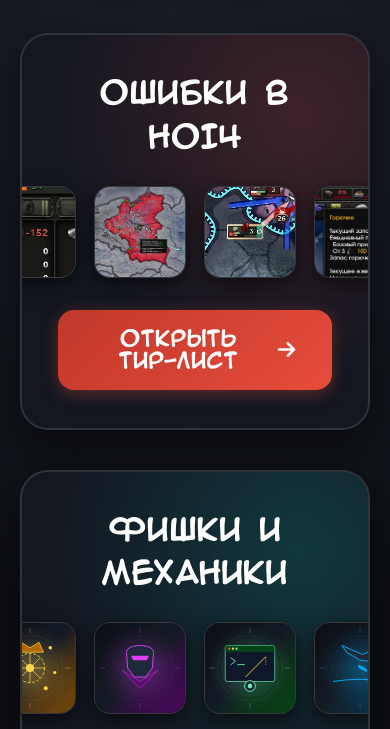
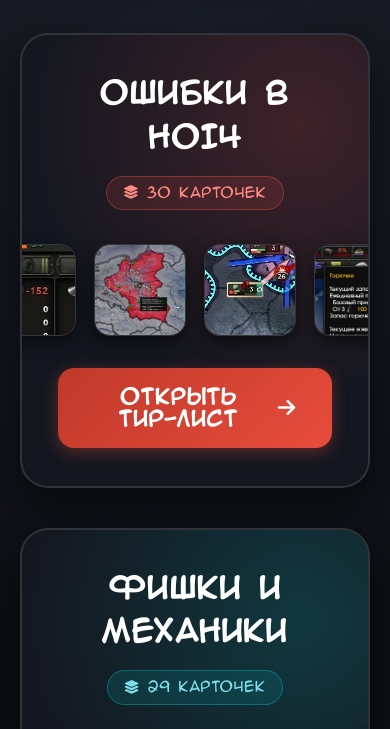
Before and after one commit to Redefinedqq/hoi4-tools, a website built with Vite: page index.html in a window 390 px wide. Shown: the part 115-844 px from the top of the page. Built offline with nearby package versions, Linux system fonts and the light colour scheme.

Commit message:
feat: complete full 29-card mechanics pool, remove deck title bar, add dynamic welcome badges, unify font sizes

```diff
--- a/app.js
+++ b/app.js
@@ -68,92 +68,37 @@
   // Centralized toggle: Switch to false to instantly restore authentic game screenshots in 1 click
   const USE_AI_PLACEHOLDER_GRAPHICS = true;
 
-  // 20 Curated Mechanics and Competitive Tricks
+  // 29 Curated Mechanics and Competitive Tricks (17 Classic + 12 Fresh Meta & Community Memes)
   const MECHANICS = [
     {
-      id: 'trick-31-gypsy-family',
-      title: '«ЦЫГАНСКАЯ СЕМЬЯ» АЙДИМА',
+      id: 'trick-03-naval-drops',
+      title: 'МОРСКИЕ ДРОПЫ',
+      nativeImg: 'assets/cards/card-17-no-naval-invasion.webp',
+      placeholderImg: 'assets/cards/placeholders/trick-03-naval-drops.svg'
+    },
+    {
+      id: 'trick-04-hull-conversion',
+      title: 'КОНВЕРСИЯ',
+      nativeImg: 'assets/cards/card-05b-bad-templates-tanks.webp',
+      placeholderImg: 'assets/cards/placeholders/trick-04-hull-conversion.svg'
+    },
+    {
+      id: 'trick-06-attache-coop',
+      title: 'АТТАШЕ',
       nativeImg: 'assets/cards/card-07-zero-stability.webp',
-      placeholderImg: 'assets/cards/placeholders/trick-31-gypsy-family.svg'
+      placeholderImg: 'assets/cards/placeholders/trick-06-attache.svg'
+    },
+    {
+      id: 'trick-09-air-transports-supply',
+      title: 'СНАБЖЕНИЕ С ВОЗДУХА',
+      nativeImg: 'assets/cards/card-18-tanks-no-supply.webp',
+      placeholderImg: 'assets/cards/placeholders/trick-09-air-transports-supply.svg'
     },
     {
       id: 'trick-10-space-marines',
-      title: 'СПЕЙСМАРИНЫ В МУЛЬТИПЛЕЕРЕ',
+      title: 'КОСМОДЕСАНТ',
       nativeImg: 'assets/cards/card-40-tanks-in-mountains.webp',
       placeholderImg: 'assets/cards/placeholders/trick-10-space-marines.svg'
-    },
-    {
-      id: 'trick-32-dnepr-defense',
-      title: 'УХОД В ОБОРОНУ ПО ДНЕПРУ',
-      nativeImg: 'assets/cards/card-31-attack-river-forts.webp',
-      placeholderImg: 'assets/cards/placeholders/trick-32-dnepr-defense.svg'
-    },
-    {
-      id: 'trick-33-console-prime',
-      title: 'СТРОЙБАТЫ И КОНСОЛЬНЫЙ ПРАЙМ',
-      nativeImg: 'assets/cards/card-04-forgot-building.webp',
-      placeholderImg: 'assets/cards/placeholders/trick-33-console-prime.svg'
-    },
-    {
-      id: 'trick-34-single-helmet-spam',
-      title: 'СПАМ 1-КАСОЧНЫХ ДИВИЗИЙ',
-      nativeImg: 'assets/cards/card-14-uncovered-front.webp',
-      placeholderImg: 'assets/cards/placeholders/trick-34-single-helmet-spam.svg'
-    },
-    {
-      id: 'trick-35-trophy-conversion',
-      title: 'КОНВЕРСИЯ ТРОФЕЕВ В САУ',
-      nativeImg: 'assets/cards/card-05b-bad-templates-tanks.webp',
-      placeholderImg: 'assets/cards/placeholders/trick-35-trophy-conversion.svg'
-    },
-    {
-      id: 'trick-27-midget-sub-mines',
-      title: 'БЛОКАДА МИНАМИ НА 1000 МИН',
-      nativeImg: 'assets/cards/card-48-english-channel-convoy.webp',
-      placeholderImg: 'assets/cards/placeholders/trick-27-midget-sub-mines.svg'
-    },
-    {
-      id: 'trick-36-planning-reset',
-      title: 'СБРОС ПЛАНИРОВАНИЯ В МИКРО',
-      nativeImg: 'assets/cards/card-55-no-microcontrol.webp',
-      placeholderImg: 'assets/cards/placeholders/trick-36-planning-reset.svg'
-    },
-    {
-      id: 'trick-37-cas-train-busting',
-      title: 'ВЫБИВАНИЕ ПОЕЗДОВ ЧЕРЕЗ CAS',
-      nativeImg: 'assets/cards/card-32-no-trains.webp',
-      placeholderImg: 'assets/cards/placeholders/trick-37-cas-train-busting.svg'
-    },
-    {
-      id: 'trick-38-puppet-drain',
-      title: 'ПОДСОС РЕСУРСОВ С МАРИОНЕТОК',
-      nativeImg: 'assets/cards/card-33-no-convoys-trade.webp',
-      placeholderImg: 'assets/cards/placeholders/trick-38-puppet-drain.svg'
-    },
-    {
-      id: 'trick-39-destroyer-swarm',
-      title: 'ТОРПЕДНЫЙ РОЙ ЭСМИНЦЕВ',
-      nativeImg: 'assets/cards/card-10-fleet-sunk-one-battle.webp',
-      placeholderImg: 'assets/cards/placeholders/trick-39-destroyer-swarm.svg'
-    },
-    {
-      id: 'trick-40-vdv-rail-cut',
-      title: 'ВДВ НА Ж/Д РАЗВЯЗКИ',
-      nativeImg: 'assets/cards/card-45-lost-capital-paratroopers.webp',
-      placeholderImg: 'assets/cards/placeholders/trick-40-vdv-rail-cut.svg'
-    },
-    {
-      id: 'trick-41-consumer-goods-zero',
-      title: 'РАЗГОН В 0% ТНП (ТОВАРОВ)',
-      nativeImg: 'assets/cards/card-36-early-mobilization.webp',
-      placeholderImg: 'assets/cards/placeholders/trick-41-consumer-goods-zero.svg'
-    },
-    {
-      id: 'trick-13-fake-intel-divisions',
-      title: 'КУЧУ ДИВИЗИЙ С ОДНОГО БАТАЛЬОНА ДЛЯ НЕКОТОРЫХ МЕХАНИК',
-      desc: 'Например, для быстрого аншлюза или чтобы больше добровольческих дивизий в Испанию отправить.',
-      nativeImg: 'assets/cards/card-06-forgot-agency.webp',
-      placeholderImg: 'assets/cards/placeholders/trick-13-fake-intel-divisions.svg'
     },
     {
       id: 'trick-11-licence-production',
@@ -162,28 +107,35 @@
       placeholderImg: 'assets/cards/placeholders/trick-11-licence-production.svg'
     },
     {
-      id: 'trick-04-hull-conversion',
-      title: 'КОНВЕРСИЯ',
-      nativeImg: 'assets/cards/card-05b-bad-templates-tanks.webp',
-      placeholderImg: 'assets/cards/placeholders/trick-04-hull-conversion.svg'
-    },
-    {
-      id: 'trick-06-attache',
-      title: 'АТТАШЕ',
-      nativeImg: 'assets/cards/card-07-zero-stability.webp',
-      placeholderImg: 'assets/cards/placeholders/trick-06-attache.svg'
-    },
-    {
       id: 'trick-12-manual-naval-strike',
       title: 'МОРБОБРЫ',
       nativeImg: 'assets/cards/card-11-naval-bombers-no-fleet.webp',
       placeholderImg: 'assets/cards/placeholders/trick-12-manual-naval-strike.svg'
     },
     {
-      id: 'trick-29-anti-air-piercing',
-      title: 'ПВО ВМЕСТО ПТ',
-      nativeImg: 'assets/cards/card-05d-bad-templates-navy.webp',
-      placeholderImg: 'assets/cards/placeholders/trick-29-anti-air-piercing.svg'
+      id: 'trick-13-fake-intel-divisions',
+      title: 'КУЧУ ДИВИЗИЙ С ОДНОГО БАТАЛЬОНА ДЛЯ НЕКОТОРЫХ МЕХАНИК',
+      desc: 'Например, для быстрого аншлюза или чтобы больше добровольческих дивизий в Испанию отправить',
+      nativeImg: 'assets/cards/card-06-forgot-agency.webp',
+      placeholderImg: 'assets/cards/placeholders/trick-13-fake-intel-divisions.svg'
+    },
+    {
+      id: 'trick-16-scorch-earth-retreat',
+      title: 'ВЫЖЖЕННАЯ ЗЕМЛЯ',
+      nativeImg: 'assets/cards/card-52-fort-line-flanked.webp',
+      placeholderImg: 'assets/cards/placeholders/trick-16-scorch-earth-retreat.svg'
+    },
+    {
+      id: 'trick-17-paradrop-victory-points',
+      title: 'ДРОП В ПОБЕДНЫЕ ОЧКИ',
+      nativeImg: 'assets/cards/card-45-lost-capital-paratroopers.webp',
+      placeholderImg: 'assets/cards/placeholders/trick-17-paradrop-victory-points.svg'
+    },
+    {
+      id: 'trick-18-refit-cruiser-armor',
+      title: 'МОДЕРНИЗАЦИЯ ФЛОТА',
+      nativeImg: 'assets/cards/card-27-no-dockyards-repair.webp',
+      placeholderImg: 'assets/cards/placeholders/trick-18-refit-cruiser-armor.svg'
     },
     {
       id: 'trick-19-carrier-overcrowding',
@@ -191,6 +143,108 @@
       nativeImg: 'assets/cards/card-05c-bad-templates-air.webp',
       placeholderImg: 'assets/cards/placeholders/trick-19-carrier-overcrowding.svg',
       locked: true
+    },
+    {
+      id: 'trick-22-sub-pack-tactics',
+      title: 'ВОЛЧЬИ СТАИ НА МЕЛКОВОДЬЕ',
+      nativeImg: 'assets/cards/card-56-no-sub-repair.webp',
+      placeholderImg: 'assets/cards/placeholders/trick-22-sub-pack-tactics.svg'
+    },
+    {
+      id: 'trick-26-railway-guns-barrage',
+      title: 'ЮЗАНИЕ ОРУДИЙ НАПОДОБИЕ ДОРЫ',
+      nativeImg: 'assets/cards/card-15-guns-deficit.webp',
+      placeholderImg: 'assets/cards/placeholders/trick-26-railway-guns-barrage.svg'
+    },
+    {
+      id: 'trick-27-midget-sub-mines',
+      title: 'МИННЫЕ ПОЛЯ В ПРОЛИВАХ',
+      nativeImg: 'assets/cards/card-48-english-channel-convoy.webp',
+      placeholderImg: 'assets/cards/placeholders/trick-27-midget-sub-mines.svg'
+    },
+    {
+      id: 'trick-29-anti-air-piercing',
+      title: 'ПВО ВМЕСТО ПТ',
+      nativeImg: 'assets/cards/card-05d-bad-templates-navy.webp',
+      placeholderImg: 'assets/cards/placeholders/trick-29-anti-air-piercing.svg'
+    },
+    {
+      id: 'trick-30-volunteer-air-wing',
+      title: 'ДОБРОВОЛЬЧЕСКАЯ АВИАЦИЯ',
+      nativeImg: 'assets/cards/card-19-no-focus.webp',
+      placeholderImg: 'assets/cards/placeholders/trick-30-volunteer-air-wing.svg'
+    },
+    {
+      id: 'trick-31-gypsy-family',
+      title: '«ЦЫГАНСКАЯ СЕМЬЯ» АЙДИМА',
+      nativeImg: 'assets/cards/card-07-zero-stability.webp',
+      placeholderImg: 'assets/cards/placeholders/trick-31-gypsy-family.svg'
+    },
+    {
+      id: 'trick-42-space-marines',
+      title: 'СПЕЙСМАРИНЫ',
+      nativeImg: 'assets/cards/card-40-tanks-in-mountains.webp',
+      placeholderImg: 'assets/cards/placeholders/trick-42-space-marines.svg'
+    },
+    {
+      id: 'trick-32-dnepr-defense',
+      title: 'ОБОРОНА ПО ДНЕПРУ',
+      nativeImg: 'assets/cards/card-31-attack-river-forts.webp',
+      placeholderImg: 'assets/cards/placeholders/trick-32-dnepr-defense.svg'
+    },
+    {
+      id: 'trick-33-console-prime',
+      title: 'СТРОЙБАТЫ И КОНСОЛЬНЫЙ ПРАЙМ',
+      nativeImg: 'assets/cards/card-04-forgot-building.webp',
+      placeholderImg: 'assets/cards/placeholders/trick-33-console-prime.svg'
+    },
+    {
+      id: 'trick-34-single-helmet-spam',
+      title: 'СПАМ 1-КАСОЧНЫХ ДИВИЗИЙ',
+      nativeImg: 'assets/cards/card-14-uncovered-front.webp',
+      placeholderImg: 'assets/cards/placeholders/trick-34-single-helmet-spam.svg'
+    },
+    {
+      id: 'trick-35-trophy-conversion',
+      title: 'КОНВЕРСИЯ ТРОФЕЕВ В САУ',
+      nativeImg: 'assets/cards/card-05b-bad-templates-tanks.webp',
+      placeholderImg: 'assets/cards/placeholders/trick-35-trophy-conversion.svg'
+    },
+    {
+      id: 'trick-36-planning-reset',
+      title: 'СБРОС ПЛАНИРОВАНИЯ В МИКРО',
+      nativeImg: 'assets/cards/card-55-no-microcontrol.webp',
+      placeholderImg: 'assets/cards/placeholders/trick-36-planning-reset.svg'
+    },
+    {
+      id: 'trick-37-cas-train-busting',
+      title: 'ВЫБИВАНИЕ ПОЕЗДОВ ЧЕРЕЗ CAS',
+      nativeImg: 'assets/cards/card-32-no-trains.webp',
+      placeholderImg: 'assets/cards/placeholders/trick-37-cas-train-busting.svg'
+    },
+    {
+      id: 'trick-38-puppet-drain',
+      title: 'ПОДСОС РЕСУРСОВ С МАРИОНЕТОК',
+      nativeImg: 'assets/cards/card-33-no-convoys-trade.webp',
+      placeholderImg: 'assets/cards/placeholders/trick-38-puppet-drain.svg'
+    },
+    {
+      id: 'trick-39-destroyer-swarm',
+      title: 'ТОРПЕДНЫЙ РОЙ ЭСМИНЦЕВ',
+      nativeImg: 'assets/cards/card-10-fleet-sunk-one-battle.webp',
+      placeholderImg: 'assets/cards/placeholders/trick-39-destroyer-swarm.svg'
+    },
+    {
+      id: 'trick-40-vdv-rail-cut',
+      title: 'ВДВ НА Ж/Д РАЗВЯЗКИ',
+      nativeImg: 'assets/cards/card-45-lost-capital-paratroopers.webp',
+      placeholderImg: 'assets/cards/placeholders/trick-40-vdv-rail-cut.svg'
+    },
+    {
+      id: 'trick-41-consumer-goods-zero',
+      title: 'РАЗГОН В 0% ТНП',
+      nativeImg: 'assets/cards/card-36-early-mobilization.webp',
+      placeholderImg: 'assets/cards/placeholders/trick-41-consumer-goods-zero.svg'
     }
   ];
 
@@ -424,6 +478,7 @@
     try {
       console.log('--- Initializing HOI4 2D Matrix Hub ---');
       initElements();
+      updateWelcomeScreenCounts();
       initWallpaper();
       initCensorshipMode();
       initTrayScale();
@@ -450,8 +505,33 @@
   }
 
   // --- 6. WELCOME SCREEN & TIER LIST SELECTION ---
+  function getCardCountLabel(count) {
+    const mod10 = count % 10;
+    const mod100 = count % 100;
+    if (mod100 >= 11 && mod100 <= 19) return `${count} карточек`;
+    if (mod10 === 1) return `${count} карточка`;
+    if (mod10 >= 2 && mod10 <= 4) return `${count} карточки`;
+    return `${count} карточек`;
+  }
+
+  function updateWelcomeScreenCounts() {
+    const trikiwiBadge = document.getElementById('trikiwi-card-count-badge');
+    const atomBadge = document.getElementById('atom-card-count-badge');
+
+    if (trikiwiBadge && TIER_LISTS.mistakes) {
+      const count = TIER_LISTS.mistakes.cards.length;
+      trikiwiBadge.innerHTML = `<i class="fa-solid fa-layer-group"></i><span>${getCardCountLabel(count)}</span>`;
+    }
+
+    if (atomBadge && TIER_LISTS.features) {
+      const count = TIER_LISTS.features.cards.length;
+      atomBadge.innerHTML = `<i class="fa-solid fa-layer-group"></i><span>${getCardCountLabel(count)}</span>`;
+    }
+  }
+
   function showWelcomeScreen() {
     clearCardSelection();
+    updateWelcomeScreenCounts();
     if (welcomeScreenEl) {
       welcomeScreenEl.classList.remove('is-hidden');
     }
@@ -1080,8 +1160,7 @@
       card.setAttribute('aria-disabled', 'true');
     }
 
-    const isLongTitle = Boolean(cardData.title && cardData.title.length > 25);
-    const captionClass = isLongTitle ? 'card-caption card-caption-long' : 'card-caption';
+    const captionClass = 'card-caption';
 
     let tooltipHtml = '';
     if (isLocked) {
--- a/index.html
+++ b/index.html
@@ -72,6 +72,10 @@
         <div class="welcome-card" id="select-trikiwi-card" role="button" tabindex="0">
           <div class="welcome-card-glow welcome-card-glow-red"></div>
           <h2 class="welcome-card-title">ОШИБКИ В HOI4</h2>
+          <div class="welcome-card-badge" id="trikiwi-card-count-badge">
+            <i class="fa-solid fa-layer-group"></i>
+            <span>30 карточек</span>
+          </div>
           <div class="welcome-card-previews">
             <div class="preview-thumb"><img src="assets/cards/card-01-rubber-deficit.webp" alt="Нет резины" title="Нет резины" loading="lazy" /></div>
             <div class="preview-thumb"><img src="assets/cards/card-13-lost-air.webp" alt="Красный воздух" title="Красный воздух" loading="lazy" /></div>
@@ -88,9 +92,13 @@
         <div class="welcome-card" id="select-atom-card" role="button" tabindex="0">
           <div class="welcome-card-glow welcome-card-glow-cyan"></div>
           <h2 class="welcome-card-title">ФИШКИ И МЕХАНИКИ</h2>
+          <div class="welcome-card-badge" id="atom-card-count-badge">
+            <i class="fa-solid fa-layer-group"></i>
+            <span>29 карточек</span>
+          </div>
           <div class="welcome-card-previews">
             <div class="preview-thumb"><img src="assets/cards/placeholders/trick-31-gypsy-family.svg" alt="«Цыганская семья» Айдима" title="«Цыганская семья» Айдима" loading="lazy" /></div>
-            <div class="preview-thumb"><img src="assets/cards/placeholders/trick-10-space-marines.svg" alt="Спейсмарины в мультиплеере" title="Спейсмарины в мультиплеере" loading="lazy" /></div>
+            <div class="preview-thumb"><img src="assets/cards/placeholders/trick-10-space-marines.svg" alt="Спейсмарины" title="Спейсмарины" loading="lazy" /></div>
             <div class="preview-thumb"><img src="assets/cards/placeholders/trick-33-console-prime.svg" alt="Стройбаты и консольный прайм" title="Стройбаты и консольный прайм" loading="lazy" /></div>
             <div class="preview-thumb"><img src="assets/cards/placeholders/trick-12-manual-naval-strike.svg" alt="Морбобры" title="Морбобры" loading="lazy" /></div>
           </div>
@@ -198,13 +206,6 @@
 
   <!-- Bottom Cards Strip with Smooth Scroll -->
   <div class="bank-cards-strip-container">
-    <div class="tray-top-bar">
-      <div class="tray-label">
-        <i class="fa-solid fa-layer-group"></i>
-        <span id="tray-title-text">КОЛОДА КАРТОЧЕК</span>
-        <span class="tray-count" id="tray-cards-count">-- / --</span>
-      </div>
-    </div>
     <div id="bank-cards-tray" class="bank-cards-strip">
       <!-- Populated dynamically via app.js -->
     </div>
--- a/styles.css
+++ b/styles.css
@@ -1150,15 +1150,16 @@ body::before {
 /* Bottom Real-Text Caption (Markup) Attached Directly Under Icon */
 .card-caption {
   width: 100%;
+  height: calc(26px * var(--tray-scale, 1));
   min-height: calc(26px * var(--tray-scale, 1));
-  max-height: calc(28px * var(--tray-scale, 1));
+  max-height: calc(26px * var(--tray-scale, 1));
   flex-shrink: 0;
-  margin-top: 3px;
+  margin-top: calc(2px * var(--tray-scale, 1));
   padding: 0 2px;
   font-family: var(--font-accent);
   font-weight: 700;
   color: #e3e3e8;
-  letter-spacing: 0.2px;
+  letter-spacing: 0.1px;
   text-transform: uppercase;
   box-sizing: border-box;
 
@@ -1171,23 +1172,10 @@ body::before {
   text-align: center;
 
   line-height: 1.15;
-  font-size: calc(clamp(7.5px, 0.6vw, 9.5px) * var(--tray-scale, 1));
+  font-size: calc(6.8px * var(--tray-scale, 1));
   word-break: normal;
   overflow-wrap: break-word;
   hyphens: auto;
-}
-
-.card-caption.card-caption-long {
-  font-size: calc(clamp(5.2px, 0.42vw, 6.8px) * var(--tray-scale, 1));
-  line-height: 1.05;
-  letter-spacing: 0;
-  padding: 0 1px;
-  display: -webkit-box;
-  -webkit-line-clamp: 2;
-  -webkit-box-orient: vertical;
-  line-clamp: 2;
-  overflow: hidden;
-  text-overflow: ellipsis;
 }
 
 .card-remove-btn {
@@ -1342,45 +1330,7 @@ body.card-selection-active .matrix-cell:hover {
   -webkit-backdrop-filter: blur(14px);
   border-top: 1px solid rgba(255, 255, 255, 0.08);
   box-shadow: var(--md-elevation-3);
-  padding: 6px 0;
-}
-
-.tray-top-bar {
-  display: flex;
-  align-items: center;
-  justify-content: flex-start;
-  padding: 0 16px 4px 16px;
-  font-family: var(--font-accent);
-}
-
-.tray-label {
-  display: inline-flex;
-  align-items: center;
-  gap: 8px;
-  font-size: 0.72rem;
-  font-weight: 700;
-  color: #c4c7d0;
-  text-transform: uppercase;
-  letter-spacing: 0.5px;
-}
-
-.tray-label i {
-  color: #38bdf8;
-  font-size: 0.78rem;
-}
-
-.tray-count {
-  display: inline-flex;
-  align-items: center;
-  justify-content: center;
-  padding: 1px 7px;
-  border-radius: 12px;
-  background: rgba(56, 189, 248, 0.15);
-  border: 1px solid rgba(56, 189, 248, 0.35);
-  color: #38bdf8;
-  font-size: 0.70rem;
-  font-weight: 700;
-  letter-spacing: 0.3px;
+  padding: 8px 0;
 }
 
 .tray-scale-control {
@@ -1798,6 +1748,52 @@ body.card-selection-active .matrix-cell:hover {
   position: relative;
   z-index: 2;
   text-align: center;
+}
+
+.welcome-card-badge {
+  display: inline-flex;
+  align-items: center;
+  justify-content: center;
+  gap: 8px;
+  margin: -4px auto 8px;
+  padding: 6px 16px;
+  border-radius: 9999px;
+  font-family: var(--font-accent);
+  font-size: 0.85rem;
+  letter-spacing: 0.5px;
+  background: rgba(255, 255, 255, 0.08);
+  border: 1px solid rgba(255, 255, 255, 0.16);
+  color: #e3e3e8;
+  position: relative;
+  z-index: 2;
+  transition: all var(--m3-duration) var(--m3-timing);
+  user-select: none;
+}
+
+#select-trikiwi-card .welcome-card-badge {
+  border-color: rgba(255, 82, 82, 0.35);
+  background: rgba(255, 82, 82, 0.12);
+  color: #ff8a80;
+}
+
+#select-trikiwi-card:hover .welcome-card-badge {
+  border-color: rgba(255, 82, 82, 0.6);
+  background: rgba(255, 82, 82, 0.22);
+  color: #ffffff;
+  box-shadow: 0 0 16px rgba(255, 82, 82, 0.35);
+}
+
+#select-atom-card .welcome-card-badge {
+  border-color: rgba(0, 206, 201, 0.35);
+  background: rgba(0, 206, 201, 0.12);
+  color: #80deea;
+}
+
+#select-atom-card:hover .welcome-card-badge {
+  border-color: rgba(0, 206, 201, 0.6);
+  background: rgba(0, 206, 201, 0.22);
+  color: #ffffff;
+  box-shadow: 0 0 16px rgba(0, 206, 201, 0.35);
 }
 
 .welcome-card-previews {
@@ -2235,10 +2231,10 @@ body.wallpaper-preview-active .wallpaper-control-bar {
     min-height: 92px;
   }
   .bank-cards-strip .card-caption {
-    font-size: 8px;
-    height: 24px;
-    min-height: 24px;
-    max-height: 24px;
+    font-size: calc(6.8px * var(--tray-scale, 1));
+    height: calc(26px * var(--tray-scale, 1));
+    min-height: calc(26px * var(--tray-scale, 1));
+    max-height: calc(26px * var(--tray-scale, 1));
     display: -webkit-box;
     -webkit-line-clamp: 2;
     -webkit-box-orient: vertical;
```
Also changed, not shown: assets/cards/placeholders/trick-42-space-marines.svg (added).
